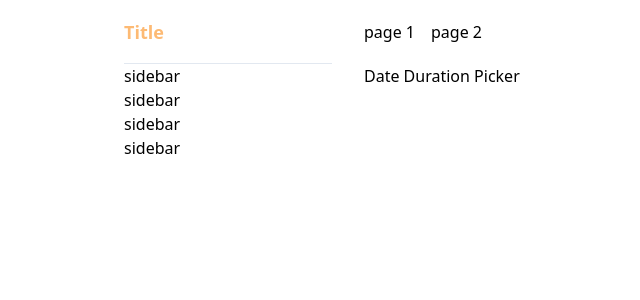
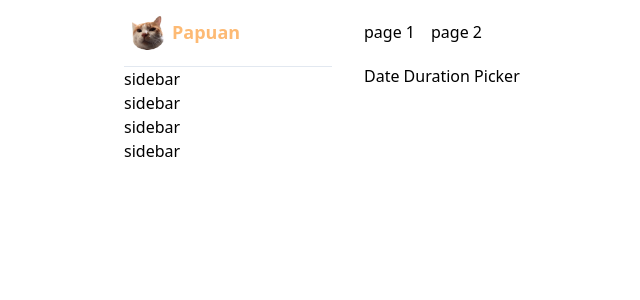
Before and after one commit to 11best/react-complex-search, a React (Vite) app: page /date-picker in a window 1280 px wide. Shown: the top 300 px of the page, without its empty margins (84-724 px from the left). Built offline with nearby package versions, Linux system fonts and the light colour scheme.

Commit message:
add papuan pic as a logo and change title to Papuan

```diff
--- a/src/components/Sidebar/index.tsx
+++ b/src/components/Sidebar/index.tsx
@@ -1,16 +1,20 @@
 import clsx from "clsx";
+import logo from "../../assets/logo/papuan_logo.png";
 
 const Sidebar = () => {
   return (
     <div className="w-60 px-4">
-      <div
-        className={clsx(
-          "text-orange-300 font-bold text-lg h-16 flex items-center",
-          "border-b border-slate-200"
-        )}
-      >
-        Title
+      <div className="flex border-b border-slate-200">
+        <img src={logo} alt="papuan_logo" className="w-8 h-fit mx-2 my-4" />
+        <div
+          className={clsx(
+            "text-orange-300 font-bold text-lg h-16 flex items-center"
+          )}
+        >
+          Papuan
+        </div>
       </div>
+
       <div>sidebar</div>
       <div>sidebar</div>
       <div>sidebar</div>
```
Also changed, not shown: src/assets/logo/papuan_logo.png (added).
